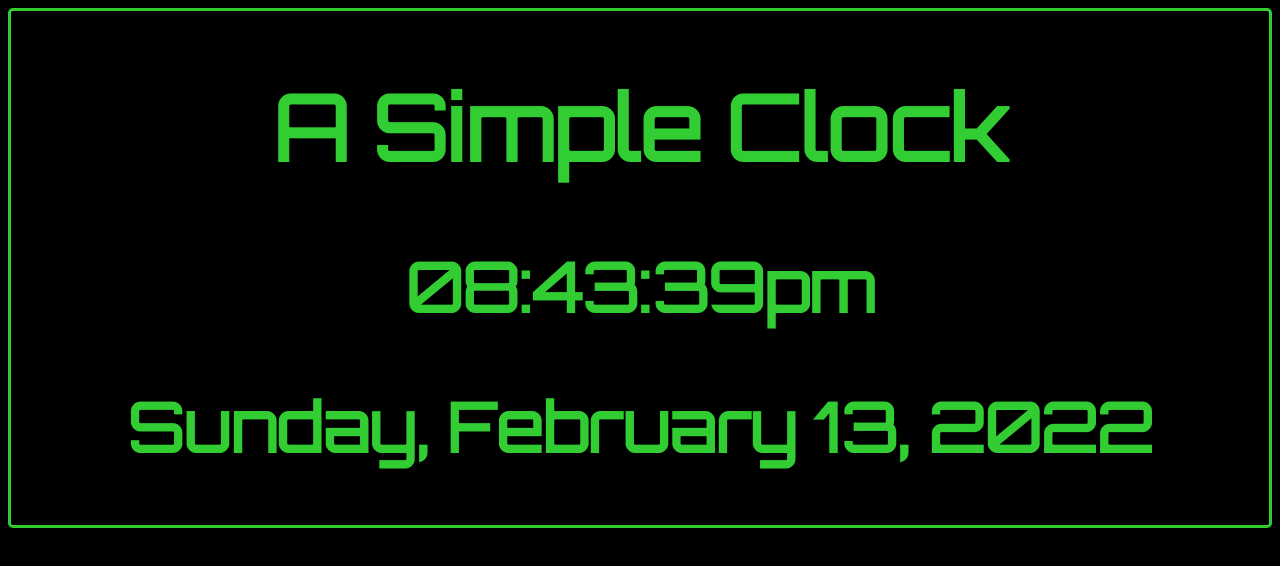
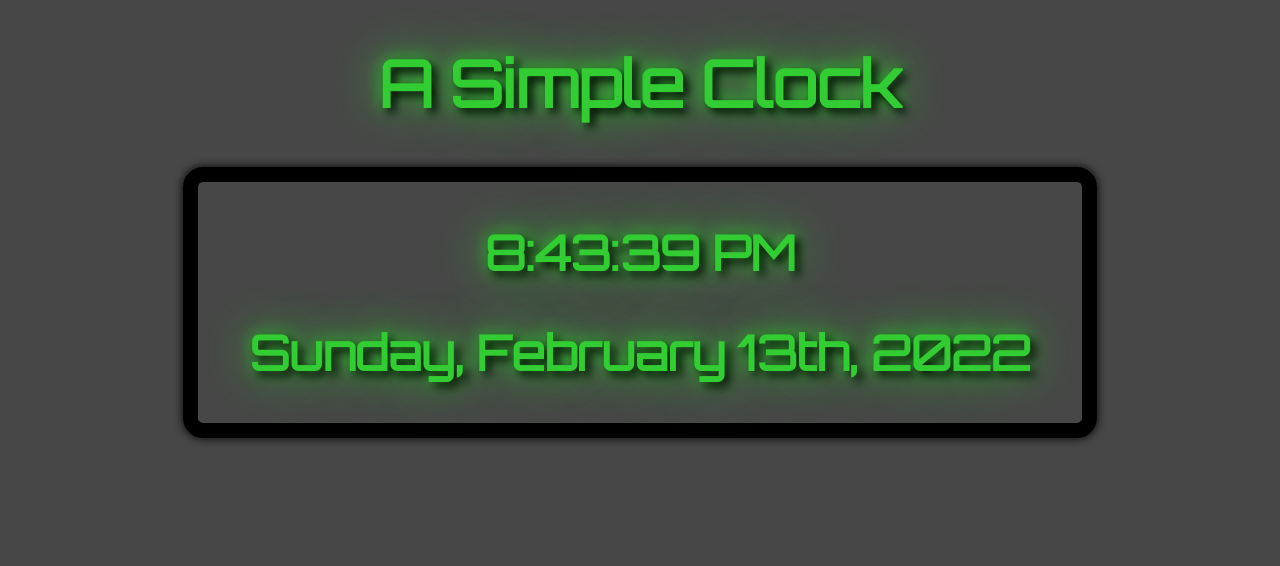
Before and after one commit to sam-shock924/Clock-v2, a plain HTML site: page index.html in a window 1280 px wide. Drawn offline with Linux system fonts and the light colour scheme; a web font is replaced by a local one.

Commit message:
Add files via upload

```diff
--- a/index.html
+++ b/index.html
@@ -1,19 +1,21 @@
 <!DOCTYPE html>
 <html lang="en">
 	<head>
-    <meta charset="UTF-8">
-    <meta http-equiv="X-UA-Compatible" content="IE=edge">
-    <meta name="viewport" content="width=device-width, initial-scale=1.0">
+		<meta charset="UTF-8" />
+		<meta http-equiv="X-UA-Compatible" content="IE=edge" />
+		<meta name="viewport" content="width=device-width, initial-scale=1.0" />
 		<style>
-        @import url('https://fonts.googleapis.com/css2?family=Orbitron&display=swap');
+			@import url("https://fonts.googleapis.com/css2?family=Orbitron&display=swap");
 		</style>
-    <link rel="stylesheet" href="styles.css">
+		<link rel="stylesheet" href="styles.css" />
 		<title>Simple Clock</title>
 	</head>
 	<body>
 		<h1>A Simple Clock</h1>
+		<div class="container">
 			<h2 id="time"></h2>
 			<h2 id="date"></h2>
+		</div>
 
 		<script src="script.js"></script>
 	</body>
--- a/script.js
+++ b/script.js
@@ -1,36 +1,94 @@
-function showTimeDate() {
-    var today = new Date();
-    var hours = today.getHours();
-    var minutes = today.getMinutes();
-    var seconds = today.getSeconds();
-    var ampm = hours >= '12' ? 'pm' : 'am';
-    var dayWeek = today.getDay();
-    var nameOfWeek = ['Sunday', 'Monday', 'Tuesday', 'Wednesday', 'Thursday', 'Friday', 'Saturday'];
-    var dayName = nameOfWeek[dayWeek];
-    var month = today.getMonth();
-    var nameOfMonth = ['January', 'February', 'March', 'April', 'May', 'June', 'July', 'August', 'September', 'October', 'November', 'December'];
-    var monthName = nameOfMonth[month];
-    var day = today.getDate();
-    var year = today.getFullYear();
+// function showTimeDate() {
+//     var today = new Date();
+//     var hours = today.getHours();
+//     var minutes = today.getMinutes();
+//     var seconds = today.getSeconds();
+//     var ampm = hours >= '12' ? 'pm' : 'am';
+//     var dayWeek = today.getDay();
+//     var nameOfWeek = ['Sunday', 'Monday', 'Tuesday', 'Wednesday', 'Thursday', 'Friday', 'Saturday'];
+//     var dayName = nameOfWeek[dayWeek];
+//     var month = today.getMonth();
+//     var nameOfMonth = ['January', 'February', 'March', 'April', 'May', 'June', 'July', 'August', 'September', 'October', 'November', 'December'];
+//     var monthName = nameOfMonth[month];
+//     var day = today.getDate();
+//     var year = today.getFullYear();
 
-    //12 hour format
-    hours = hours > 12 ? hours - 12 : hours;
+//     //12 hour format
+//     hours = hours > 12 ? hours - 12 : hours;
 
-    //leading zeroes
-    hours = hours < 10 ? "0" + hours : hours;
-    minutes = minutes < 10 ? "0" + minutes : minutes;
-    seconds = seconds < 10 ? "0" + seconds : seconds;
+//     //leading zeroes
+//     hours = hours < 10 ? "0" + hours : hours;
+//     minutes = minutes < 10 ? "0" + minutes : minutes;
+//     seconds = seconds < 10 ? "0" + seconds : seconds;
 
 
-    //bring it all together now
-    time = hours + ':' + minutes + ':' + seconds + "" + ampm;
-    date = dayName + ',' + ' ' + monthName + ' ' + day + ',' + ' ' + year;
+//     //bring it all together now
+//     time = hours + ':' + minutes + ':' + seconds + "" + ampm;
+//     date = dayName + ',' + ' ' + monthName + ' ' + day + ',' + ' ' + year;
 
 
-    document.getElementById('time').innerHTML = time;
-    document.getElementById('date').innerHTML = date;
+//     document.getElementById('time').innerHTML = time;
+//     document.getElementById('date').innerHTML = date;
 
+// }
+
+
+// setInterval(showTimeDate, 1000);
+
+
+function showTime() {
+    const time = new Date();
+    let hours = addLeadingZero(time.getHours());
+    const minutes = addLeadingZero(time.getMinutes());
+    const seconds = addLeadingZero(time.getSeconds());
+    const isAm = hours < 12 || hours === 0;
+    const amPm = isAm ? 'AM' : 'PM';
+    const timeDisplay = `${formatHour(hours)}:${minutes}:${seconds} ${amPm}`;
+
+    document.getElementById('time').textContent = timeDisplay;
 }
 
+function addLeadingZero(number) {
+    return number < 10 ? '0' + number : number;
+}
 
-setInterval(showTimeDate, 1000);
+function formatHour(hour) {
+    hour = hour >= 13 ? hour - 12 : hour;
+    hour = hour === 0 ? hour + 12 : hour;
+    return hour;
+}
+
+function showDate() {
+    const today = new Date();
+    const day = dayOfWeek[today.getDay()];
+    const month = nameOfMonth[today.getMonth()];
+    const date = appendDateSuffix(today.getDate());
+    const year = today.getFullYear();
+    const dateDisplay = `${day}, ${month} ${date}, ${year}`;
+    document.getElementById('date').textContent = dateDisplay;
+}
+
+function appendDateSuffix(date) {
+    if (date < 10 || date > 20) {
+        switch (date % 10) {
+            case 1:
+                return `${date}st`;
+            case 2:
+                return `${date}nd`;
+            case 3:
+                return `${date}rd`;
+        }
+    }
+    return `${date}th`;
+}
+
+const dayOfWeek = ['Sunday', 'Monday', 'Tuesday', 'Wednesday', 'Thursday', 'Friday', 'Saturday'];
+const nameOfMonth = ['January', 'February', 'March', 'April', 'May', 'June', 'July', 'August', 'September', 'October', 'November', 'December'];
+
+showTime();
+showDate();
+
+setInterval(() => {
+    showTime();
+    showDate();
+}, 1000);
--- a/styles.css
+++ b/styles.css
@@ -1,15 +1,23 @@
-/* @font-face {
-  font-family: Orbitron;
-  src: url(Orbitron/Orbitron-VariableFont_wght.ttf);
-} */
+@font-face {
+	font-family: Orbitron;
+	src: url(Orbitron/Orbitron-VariableFont_wght.ttf);
+}
 
 body {
-  background-color: black;
-  color: limegreen;
-  font-family: Orbitron;
-  font-size: 45px;
-  border-style: solid;
-  border-radius: 5px;
-  border-color: limegreen;
-  text-align: center;
+	background-color: #474747;
+	color: limegreen;
+	font-family: Orbitron;
+	font-size: 2em;
+	text-align: center;
+	text-shadow: 5px 5px 10px black, 0 0 1.5em limegreen, 0 0 0.5em limegreen;
 }
+
+.container {
+	margin: auto;
+	width: 70%;
+	border-style: solid;
+	border-radius: 20px;
+	border-color: black;
+	border-width: 15px;
+	box-shadow: 0 0 10px black;
+}
```
Lines whose indentation alone changed are shown as unchanged.
